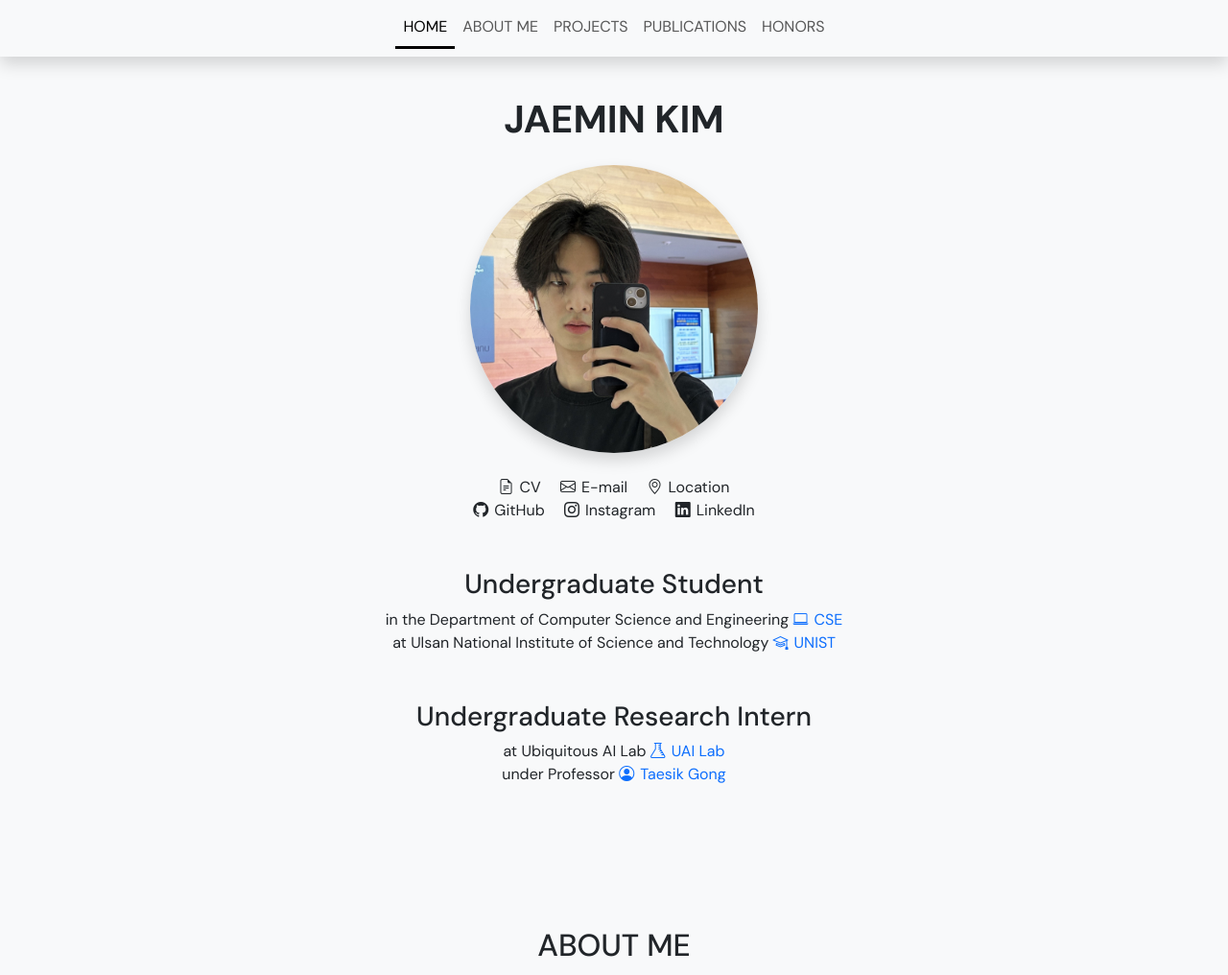
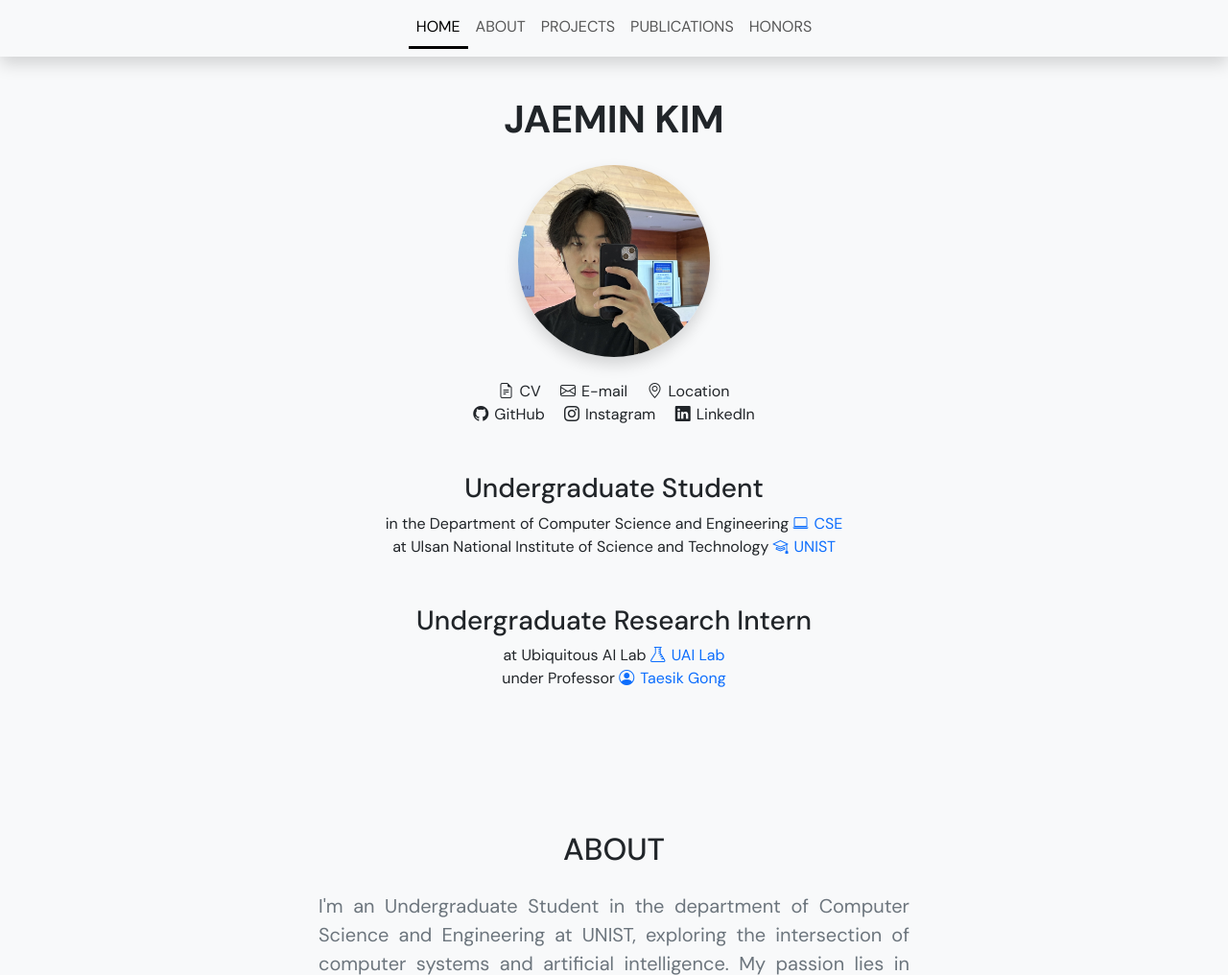
Before and after one commit to ginjae/ginjae.github.io, a plain HTML site: page index.html in a window 1280 px wide. Shown: the top 1016 px of the page at 96% size. Drawn offline with nearby package versions, Linux system fonts and the light colour scheme; no server answers.

Commit message:
Adjust profile image size

```diff
--- a/index.html
+++ b/index.html
@@ -120,7 +120,7 @@
         <a class="nav-link px-3" href="#" id="home-link">Home</a>
       </li>
       <li class="nav-item">
-        <a class="nav-link px-3" href="#about-me">About Me</a>
+        <a class="nav-link px-3" href="#about">About Me</a>
       </li>
       <li class="nav-item">
         <a class="nav-link px-3" href="#projects">Projects</a>
@@ -146,7 +146,7 @@
             <a class="nav-link" href="#" id="home-link">HOME</a>
           </li>
           <li class="nav-item ms-auto">
-            <a class="nav-link" href="#about-me">ABOUT ME</a>
+            <a class="nav-link" href="#about">ABOUT</a>
           </li>
           <li class="nav-item ms-auto">
             <a class="nav-link" href="#projects">PROJECTS</a>
@@ -168,7 +168,7 @@
       <h1 class="fw-bold mb-4">JAEMIN KIM</h1>
     </div>
     <div class="text-center">
-      <img src="images/profile.jpg" alt="Profile Picture" width="100%" style="max-width: 300px;" class="img-fluid rounded-circle shadow">
+      <img src="images/profile.jpg" alt="Profile Picture" width="100%" style="max-width: 200px;" class="img-fluid rounded-circle shadow">
       <div class="mt-4">
 
         <a class="link-dark icon-link icon-link-hover mx-2" style="--bs-icon-link-transform: translate3d(0, -.125rem, 0);"
@@ -260,10 +260,10 @@
   <hr>
   <hr>
 
-  <!-- Start About Me -->
-  <section id="about-me" class="responsive-width mb-5">
+  <!-- Start About -->
+  <section id="about" class="responsive-width mb-5">
     <div class="container text-start">
-      <h2 class="mb-4 text-center">ABOUT ME</h2>
+      <h2 class="mb-4 text-center">ABOUT</h2>
       <div class="fs-5 text-secondary" style="text-align: justify; text-justify: inter-word; hyphens: auto; word-break: normal; overflow-wrap: break-word;">
         I'm an Undergraduate Student in the department of Computer Science and Engineering at UNIST, exploring the intersection of computer systems and artificial intelligence.
         My passion lies in building efficient and scalable AI systems that can operate seamlessly on edge devices.
```
